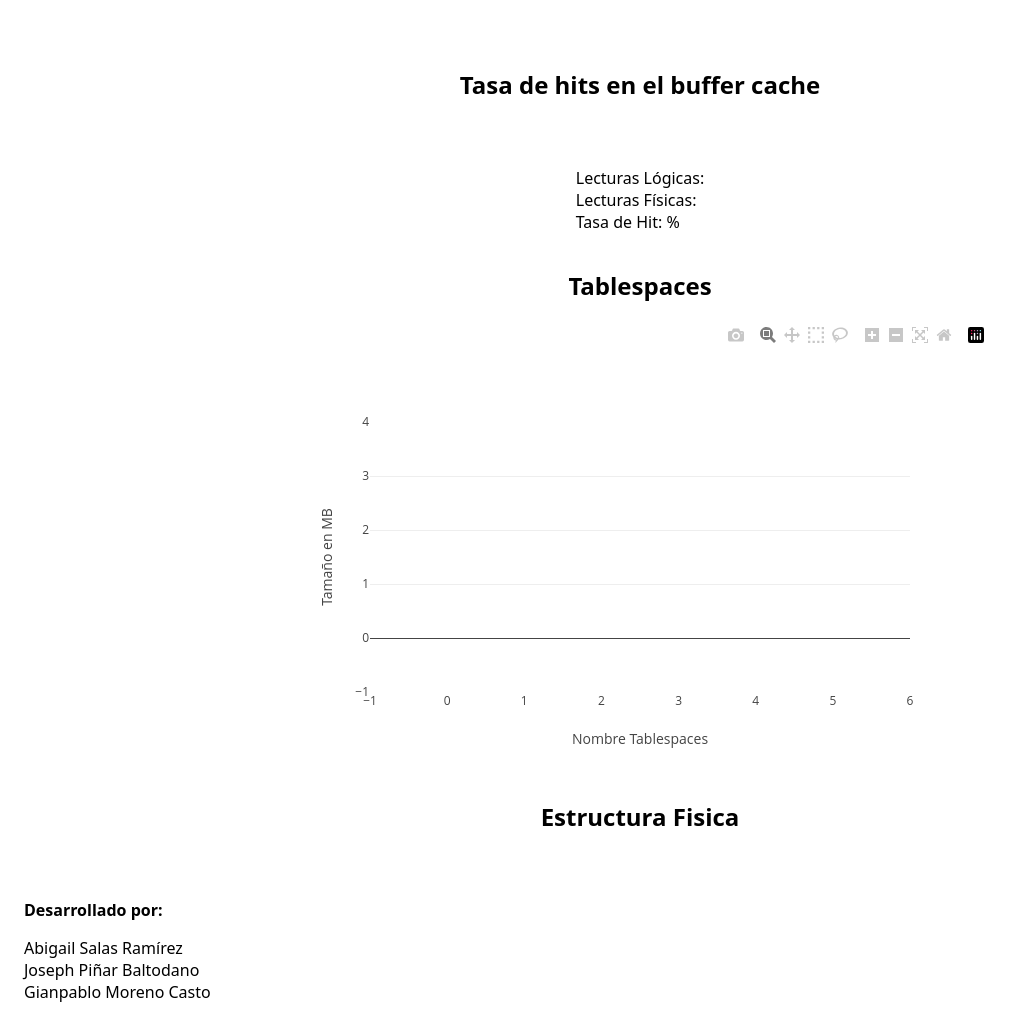
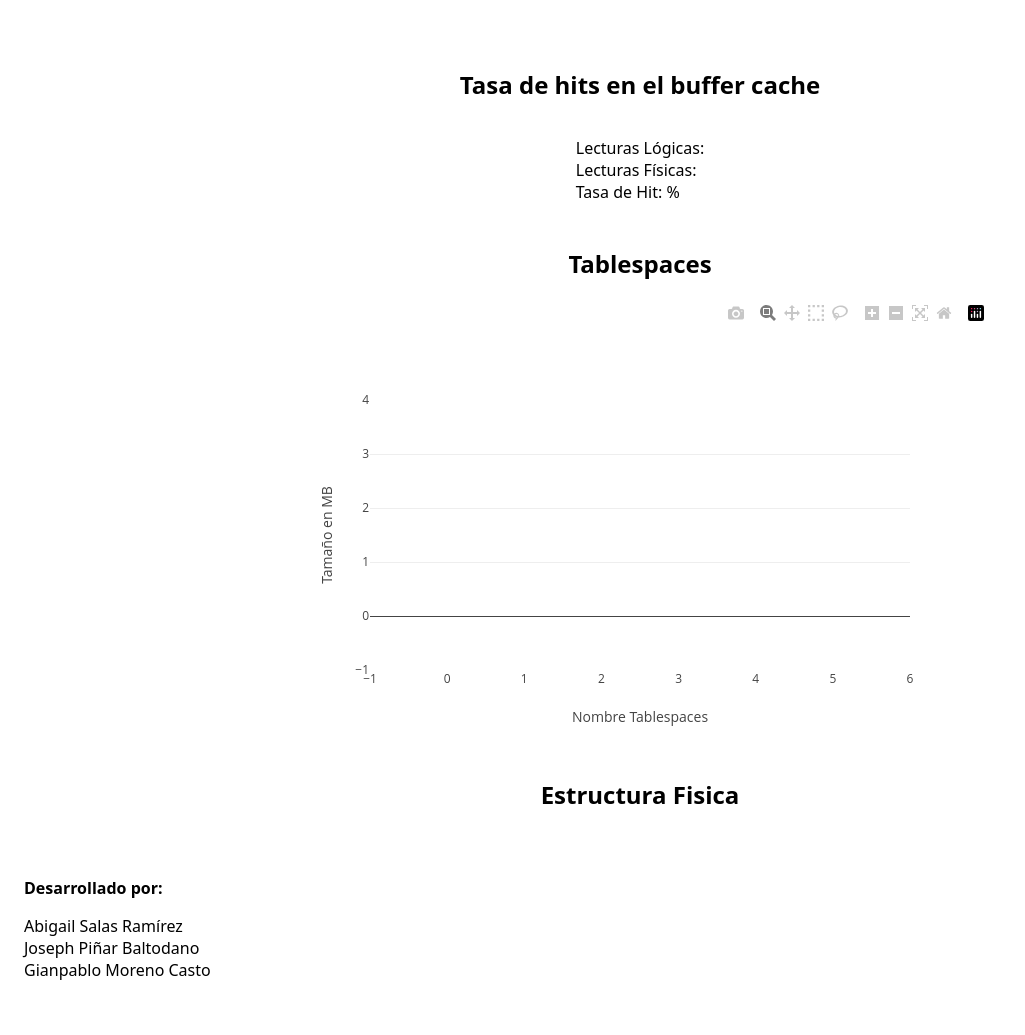
Before and after one commit to Jassito03/MonitorBD_Python, a Flask app: page / in a window 1280 px wide. Shown: the part 64-1099 px from the top of the page, without its empty margins (0-1025 px from the left). After the commit the page ends 1044 px from the top, so only its background shows below. Run offline with Flask 3, Linux system fonts and the light colour scheme; data that the repository does not hold is empty; some libraries are stand-ins or nearby versions.

Commit message:
Correcciones

```diff
--- a/static/style.css
+++ b/static/style.css
@@ -24,13 +24,7 @@ section.grafico h2 {
     font-size: x-large;
 }
 
-section.grafico article {
-    width: 5rem;
-    height: 5rem;
-    background-color: black;
-}
-
-section.descripcion_grafico {
+article.descripcion_grafico {
     display: flex;
     flex-direction: row;
     align-items: center;
--- a/templates/index.html
+++ b/templates/index.html
@@ -12,18 +12,18 @@
     <header>
         <h1>Monitor de base de datos Oracle</h1>
     </header>
+    <main>
         <section class="grafico">
             <h2>Tasa de hits en el buffer cache</h2>
             <div id="graph"> <!--Monitoreo Tasa de HITS-->
             </div>
-    </section>
-    </br>
-    <section class="descripcion_grafico">
+            <article class="descripcion_grafico">
                 <p>
                     Lecturas Lógicas: <span id="lecturas_logicas"></span><br>
                     Lecturas Físicas: <span id="lecturas_fisicas"></span><br>
                     Tasa de Hit: <span id="tasa_hit"></span>%
                 </p>
+            </article>
         </section>
         <section class="grafico">
             <h2>Tablespaces</h2>
@@ -36,6 +36,7 @@
             </div>
         </section>
         </br>
+    </main>
     <footer>
         <aside>
             <b>Desarrollado por:</b>
```
Lines whose indentation alone changed are shown as unchanged.
